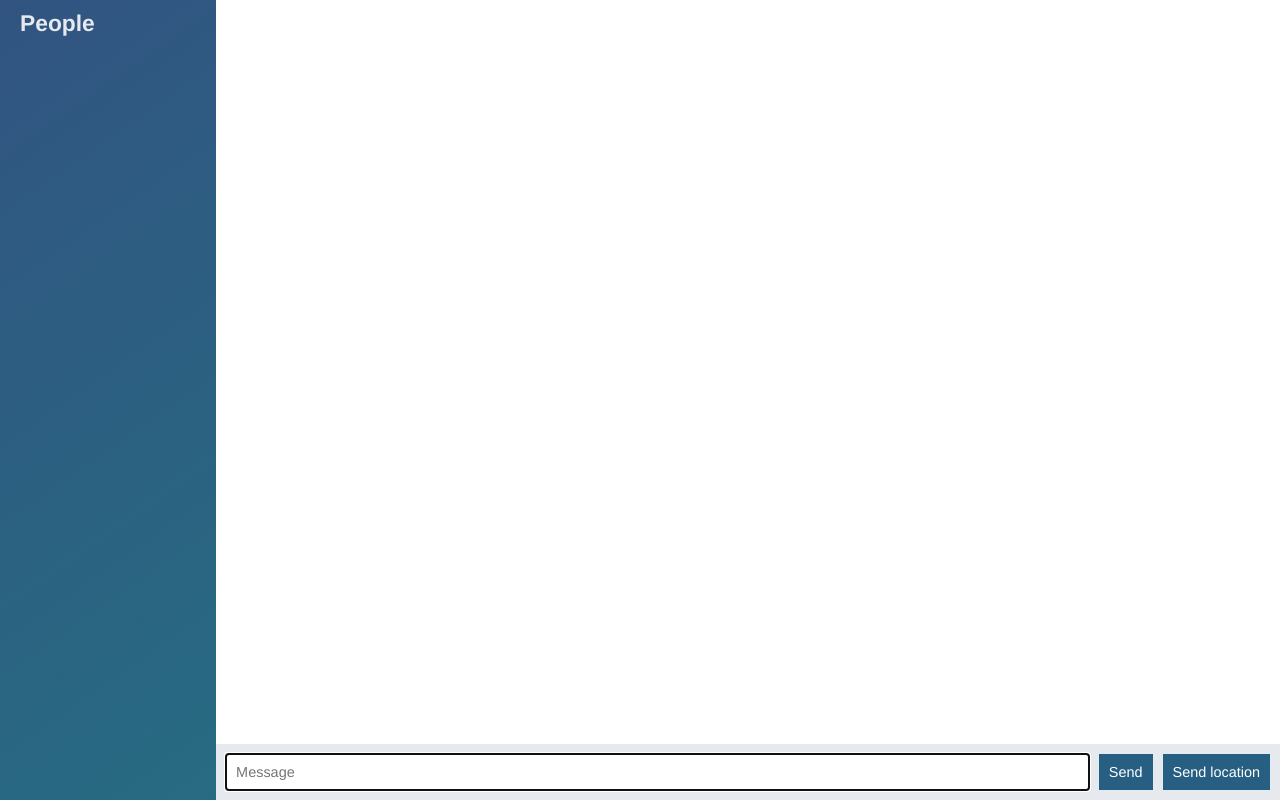
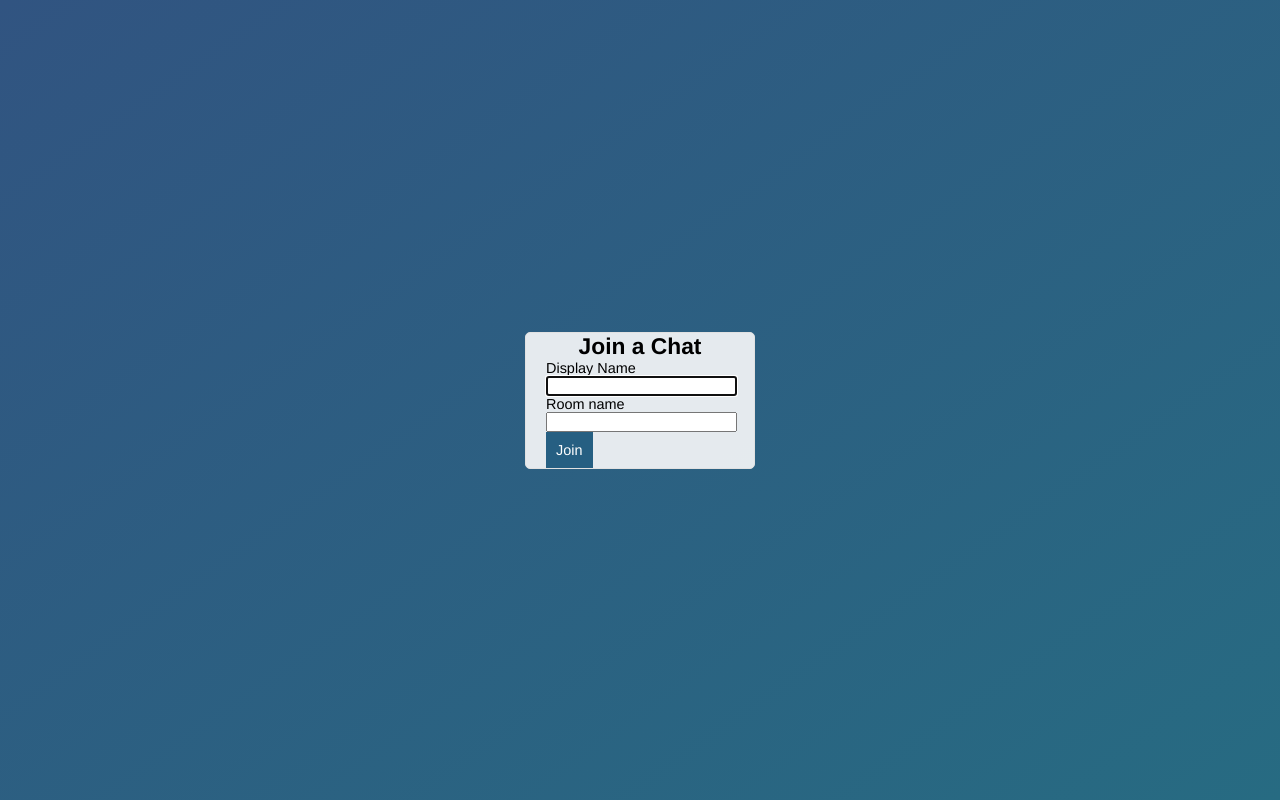
Before and after one commit to jsayram/node-course-2-chat-app, a website: page public/index.html in a window 1280 px wide. Drawn offline with nearby package versions, Linux system fonts and the light colour scheme; no server answers.

Commit message:
Add Join page that submits to chat.html

```diff
--- a/public/index.html
+++ b/public/index.html
@@ -4,58 +4,29 @@
 <head>
     <meta charset="utf-8">
     <link rel="stylesheet" href="/css/styles.css">
-    <title>Chat App</title>
+    <meta name="viewport" content="width=device-width, initial-scale=1, user-scalable=no">
+    <title>Join | ChatApp</title>
 </head>
 
-<body class="chat">
-    <div class="chat__sidebar">
-        <h3>People</h3>
-        <div id="users">
-        </div>
+<body class="centered-form">
+    <div class="centered-form__form">
+        <form action="/chat.html">
+            <div class="form-filed">
+                <h3>Join a Chat</h3>
+            </div>
+            <div class="form-filed">
+                <label>Display Name</label>
+                <input type="text" name="name" autofocus>
+            </div>
+            <div class="form-filed">
+                <label>Room name</label>
+                <input type="text" name="room">
+            </div>
+            <div class="form-filed">
+                <button>Join</button>
+            </div>
+        </form>
     </div>
-    <div class="chat__main">
-        <ol id="messages" class="chat__messages"></ol>
-        <div class="chat__footer">
-            <form id="message-form">
-                <input type="text" name="message" placeholder="Message" autofocus autocomplete="off" />
-                <button>Send</button>
-            </form>
-            <button id="send-location">Send location</button>
-        </div>
-    </div>
-
-  <!-- this is the template for the user message -->
-	<script id="message-template" type="text/template">
-		<li class="message">
-			<div class="message__title">
-				<h4>{{from}}</h4>
-				<span>{{createdAt}}</span>
-			</div>
-			<div class="message__body">
-				<p>{{text}}</p>
-			</div>
-		</li>
-	</script>
-
-	<!-- this is the template for the user Location message -->
-	<script id="location-message-template" type="text/template">
-		<li class="message">
-			<div class="message__title">
-				<h4>{{from}}</h4>
-				<span>{{createdAt}}</span>
-			</div>
-			<div class="message__body">
-				<a href="{{url}}" target="_blank">My Current Location</a>
-			</div>
-		</li>
-	</script>
-
-    <script src="/socket.io/socket.io.js"></script>
-    <script src="/js/libs/jquery-3.2.1.min.js"></script>
-    <script src="/js/libs/moment.js" ></script>
-    <script src="/js/libs/mustache.js" ></script>
-    <script src="js/index.js"></script>
-
 </body>
 
 </html>
--- a/public/js/index.js
+++ b/public/js/chat.js
@@ -19,13 +19,7 @@
 
 		messages.scrollTop(scrollHeight);
 	};
-
-
-
 };
-
-
-
 
 
 socket.on('connect', function() {
```
Also changed, not shown: public/chat.html (added, +62 -0 lines).
